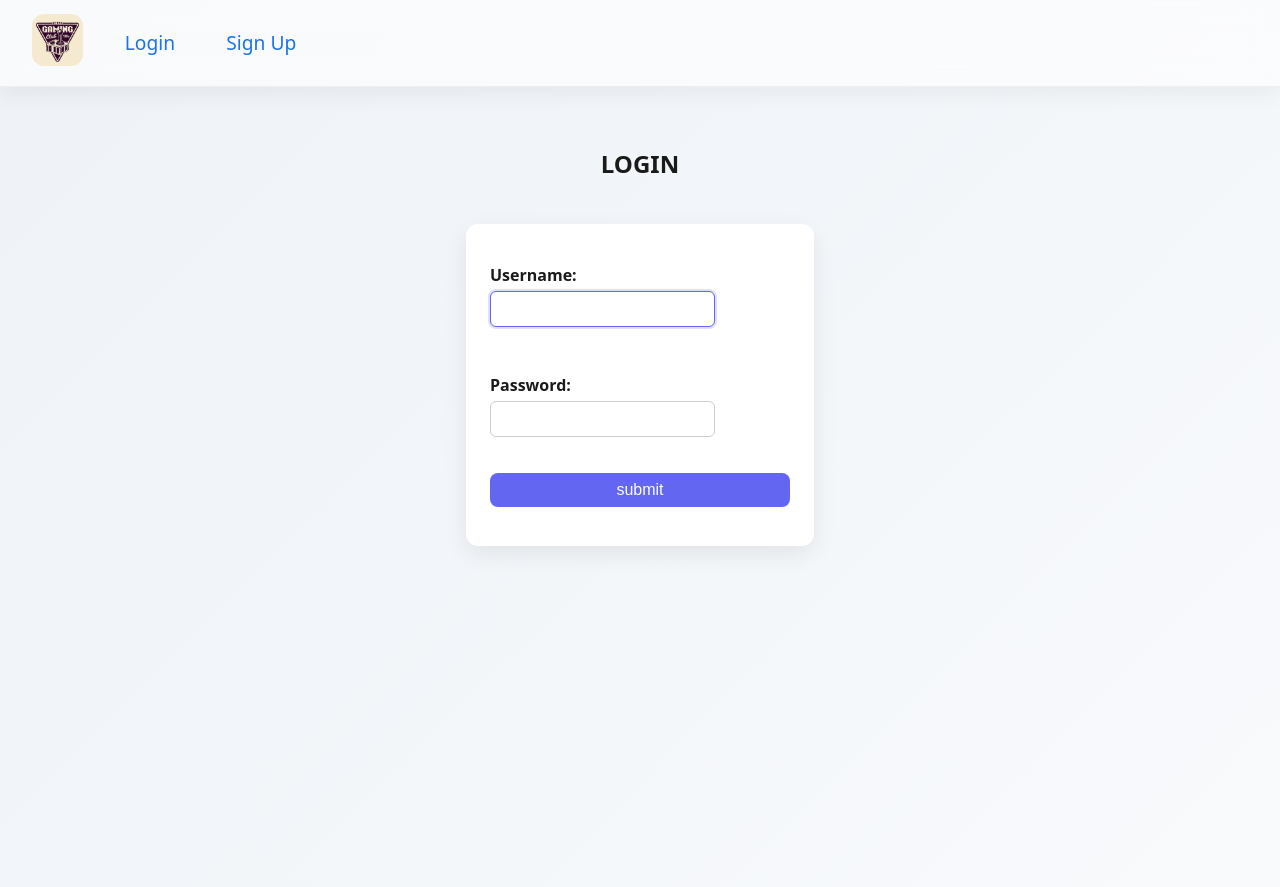
After one commit to MACakal/django-project-2, a Django app: page /login/ in a window 1280 px wide. The commit adds this page. Run offline with Django 5.2, Linux system fonts and the light colour scheme.

Commit message:
added login

```diff
--- /dev/null
+++ b/VintageGames/VintageGamesApp/static/base/css/style.css
@@ -0,0 +1,169 @@
+body {
+    margin: 0;
+    font-family: system-ui, -apple-system, BlinkMacSystemFont, 'Segoe UI', Roboto, Oxygen, Ubuntu, Cantarell, 'Open Sans', 'Helvetica Neue', sans-serif;
+    background: linear-gradient(135deg, #eef2f7, #f8fafc);
+    color: #1a1a1a;
+    font-size: 1rem;
+}
+
+.nav-container {
+    background: rgba(255, 255, 255, 0.6);
+    backdrop-filter: blur(12px);
+    display: flex;
+    align-items: center;
+    gap: 2rem;
+    padding: 0.9rem 2rem;
+    box-shadow: 0 8px 20px rgba(0,0,0,0.05);
+    border-bottom: 1px solid rgba(0,0,0,0.05);
+}
+
+.nav-right {
+    margin-left: auto;
+    display: flex;
+    align-items: center;
+    gap: 12px;
+}
+
+.nav-profile-wrapper {
+    width: 70px;
+    height: 70px;
+    border-radius: 50%;
+    overflow: hidden;
+    box-shadow: 0 2px 8px rgba(0,0,0,0.15);
+}
+
+.nav-profile-pic {
+    width: 100%;
+    height: 100%;
+    object-fit: cover;
+}
+
+.nav-btn-link {
+    background: rgba(255,255,255,0.25);
+    border: none;
+    padding: 0.35rem 0.55rem;
+    cursor: pointer;
+    border-radius: 10px;
+    font-size: 1.3rem;
+    color: #333;
+    transition: all 0.25s ease;
+}
+
+.nav-btn-link:hover {
+    background: rgba(0,0,0,0.08);
+    transform: translateY(-2px);
+}
+
+.nav-item {
+    padding: 0.35rem 0.6rem;
+    border-radius: 10px;
+    transition: all 0.25s ease;
+}
+
+.nav-item:hover {
+    background: rgba(0,0,0,0.05);
+}
+
+img {
+    height: 3.2rem;
+    border-radius: 12px;
+    transition: transform 0.25s ease, box-shadow 0.25s ease;
+}
+
+img:hover {
+    transform: scale(1.10);
+    box-shadow: 0 8px 20px rgba(0,0,0,0.15);
+}
+
+a {
+    color: #1a73e8;
+    text-decoration: none;
+    font-size: 1.2rem;
+    font-weight: 500;
+    transition: all 0.25s ease;
+}
+
+a:hover {
+    color: #0b57d0;
+}
+
+.messages {
+    padding: 0.9rem 1.2rem;
+    background: rgba(255,255,255,0.7);
+    backdrop-filter: blur(10px);
+    color: #333;
+    border-radius: 14px;
+    box-shadow: 0 6px 18px rgba(0,0,0,0.06);
+    margin: 0.5rem 0;
+    max-width: 80%;
+}
+
+.content {
+    display: flex;
+    flex-direction: column;
+    align-items: center;
+    justify-content: flex-start;
+    min-height: calc(100vh - 5rem);
+    padding: 2.5rem 1rem;
+    gap: 1.5rem;
+}
+
+.time-entry {
+    display: flex;
+    flex-direction: row;
+    gap: 0.5rem;
+    background: white;
+    padding: 0.6rem 0.8rem;
+    border-radius: 10px;
+    box-shadow: 0 4px 10px rgba(0,0,0,0.05);
+}
+
+form {
+    width: 18.75rem;
+    padding: 1.5rem;
+    border-radius: 0.75rem;
+    background: white;
+    box-shadow: 0 0.5rem 1.5rem rgba(0,0,0,0.08);
+    display: flex;
+    flex-direction: column;
+}
+
+input {
+    padding: 0.5rem;
+    margin: 0.3125rem 0 0.9375rem 0;
+    border: 0.0625rem solid #ccc;
+    border-radius: 0.375rem;
+    font-size: 1rem;
+    transition: border 0.2s ease, box-shadow 0.2s ease;
+}
+
+input:focus {
+    outline: none;
+    border-color: #6366f1;
+    box-shadow: 0 0 0 0.125rem rgba(99,102,241,0.2);
+}
+
+
+button,
+input[type="submit"] {
+    padding: 0.5rem 1rem;
+    border: none;
+    background: #6366f1;
+    color: white;
+    border-radius: 0.5rem;
+    cursor: pointer;
+    font-size: 1rem;
+    transition: all 0.2s ease;
+}
+
+button:hover,
+input[type="submit"]:hover {
+    background: #4f46e5;
+    transform: translateY(-0.0625rem);
+}
+
+/* LABEL */
+label {
+    font-weight: 600;
+    margin-bottom: 0.25rem;
+}
--- a/VintageGames/VintageGamesApp/templates/base/base.html
+++ b/VintageGames/VintageGamesApp/templates/base/base.html
@@ -16,7 +16,7 @@
 <body>
     <div class="nav-container">
         <a href="{% url 'home' %}">
-            <img src="{% static 'base/img/logo.jpeg' %}">
+            <img src="{% static 'base/img/logo.jpg' %}">
         </a>
 
         {% if user.is_authenticated %}
--- /dev/null
+++ b/VintageGames/VintageGamesApp/templates/base/index.html
@@ -0,0 +1,6 @@
+{% extends 'base/base.html' %}
+
+
+{% block content %}
+    <h1>Welcome hier is Index page</h1>
+{% endblock content %}
--- a/VintageGames/VintageGamesApp/templates/index.html
+++ /dev/null
@@ -1 +0,0 @@
-<h1>Welcome hier is Index page</h1>
--- /dev/null
+++ b/VintageGames/VintageGamesApp/templates/registration/login.html
@@ -0,0 +1,10 @@
+{% extends 'base/base.html' %}
+
+{% block content %}
+    <h2>LOGIN</h2>
+    <form method="POST">
+        {% csrf_token %}
+        {{ form.as_p }}
+        <input type ="submit" value="submit">
+    </form>
+{% endblock content %}
--- a/VintageGames/VintageGamesApp/urls.py
+++ b/VintageGames/VintageGamesApp/urls.py
@@ -1,10 +1,14 @@
 from django.urls import path, include
 from . import views
+from .models import Profile
 from django.conf import settings
 from django.conf.urls.static import static
 
 urlpatterns = [
 
     path("", views.homepage, name="home"),
+    path('', include('django.contrib.auth.urls')),
+    path("games/", views.games, name="games"),
+    path("register/", views.register, name="register")
 
 ]
```
Also changed, not shown: VintageGames/VintageGamesApp/templates/base/games.html (added, +20 -0 lines), VintageGames/VintageGamesApp/templates/registration/register.html (added, +10 -0 lines), VintageGames/VintageGamesApp/views.py (+20 -3 lines), VintageGames/VintageGamesApp/migrations/0002_rename_games_game.py (added).
